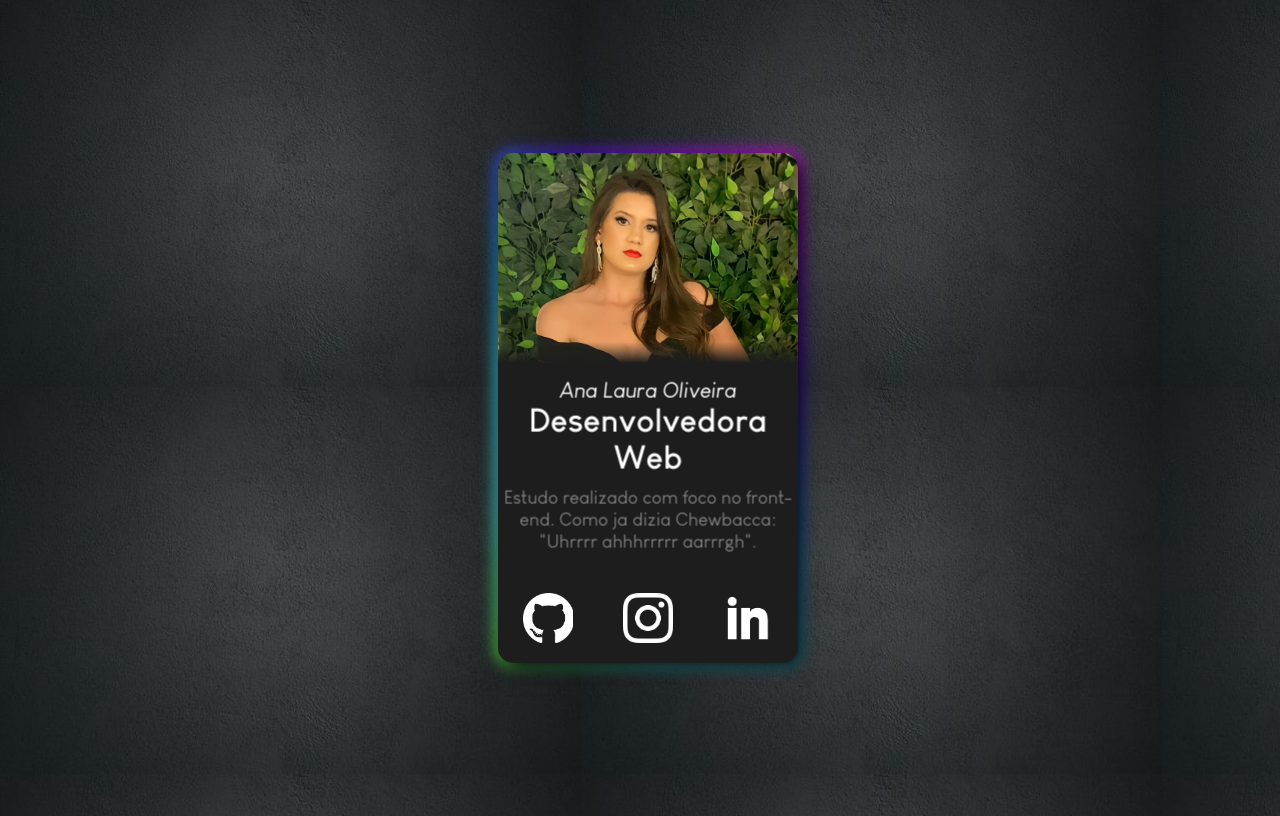
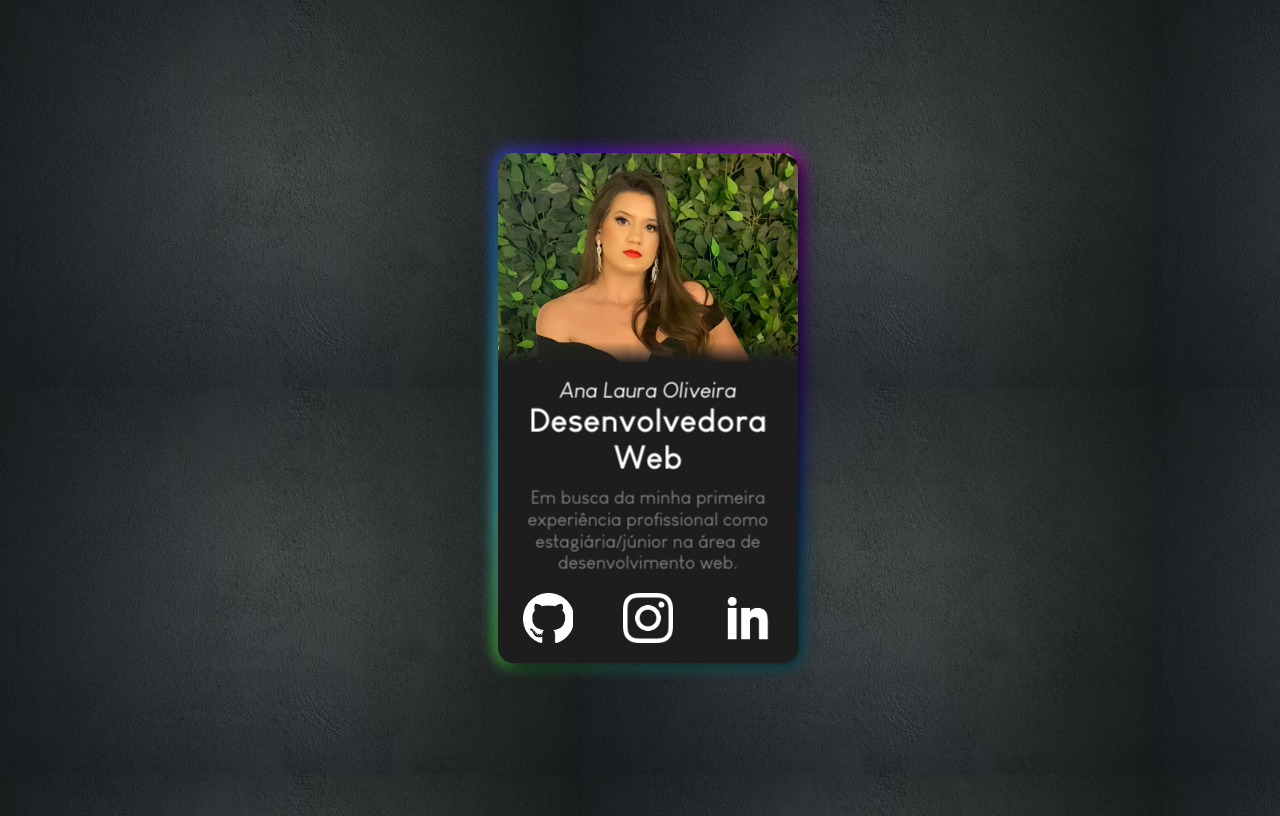
Before and after one commit to alofrrr/Card-AnaLaura-RGB, a plain HTML site: page index.html in a window 1280 px wide. Drawn offline with nearby package versions, Linux system fonts and the light colour scheme.

Commit message:
Update index.html

```diff
--- a/index.html
+++ b/index.html
@@ -15,8 +15,7 @@
         <div class="card-texto">
             <span class="dev">Ana Laura Oliveira</span>
             <h2>Desenvolvedora Web</h2>
-            <p>Estudo realizado com foco no front-end. Como ja dizia Chewbacca:
-                "Uhrrrr ahhhrrrrr aarrrgh".
+            <p>Em busca da minha primeira experiência profissional como estagiária/júnior na área de desenvolvimento web.
             </p>
         </div>
         <div class="card-status">
```
